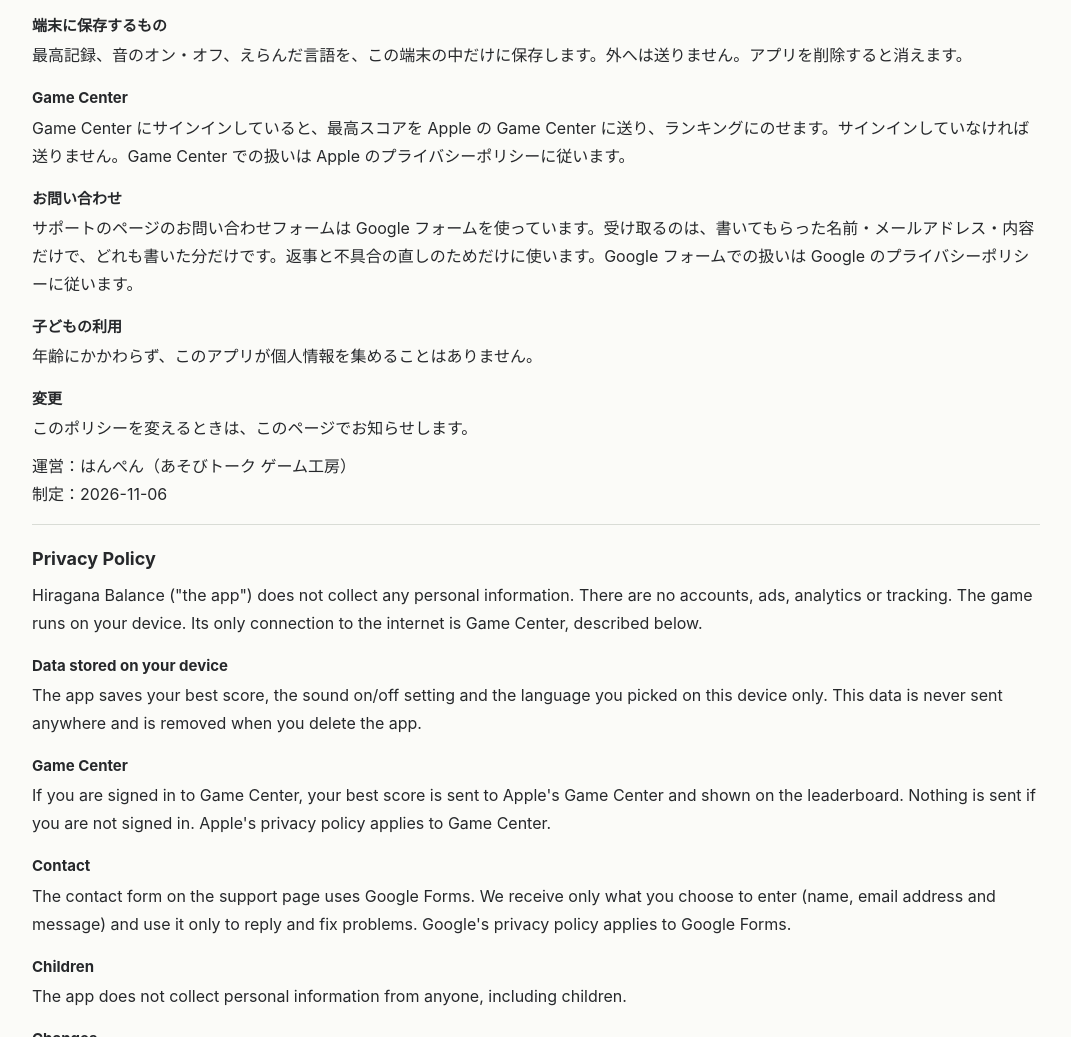
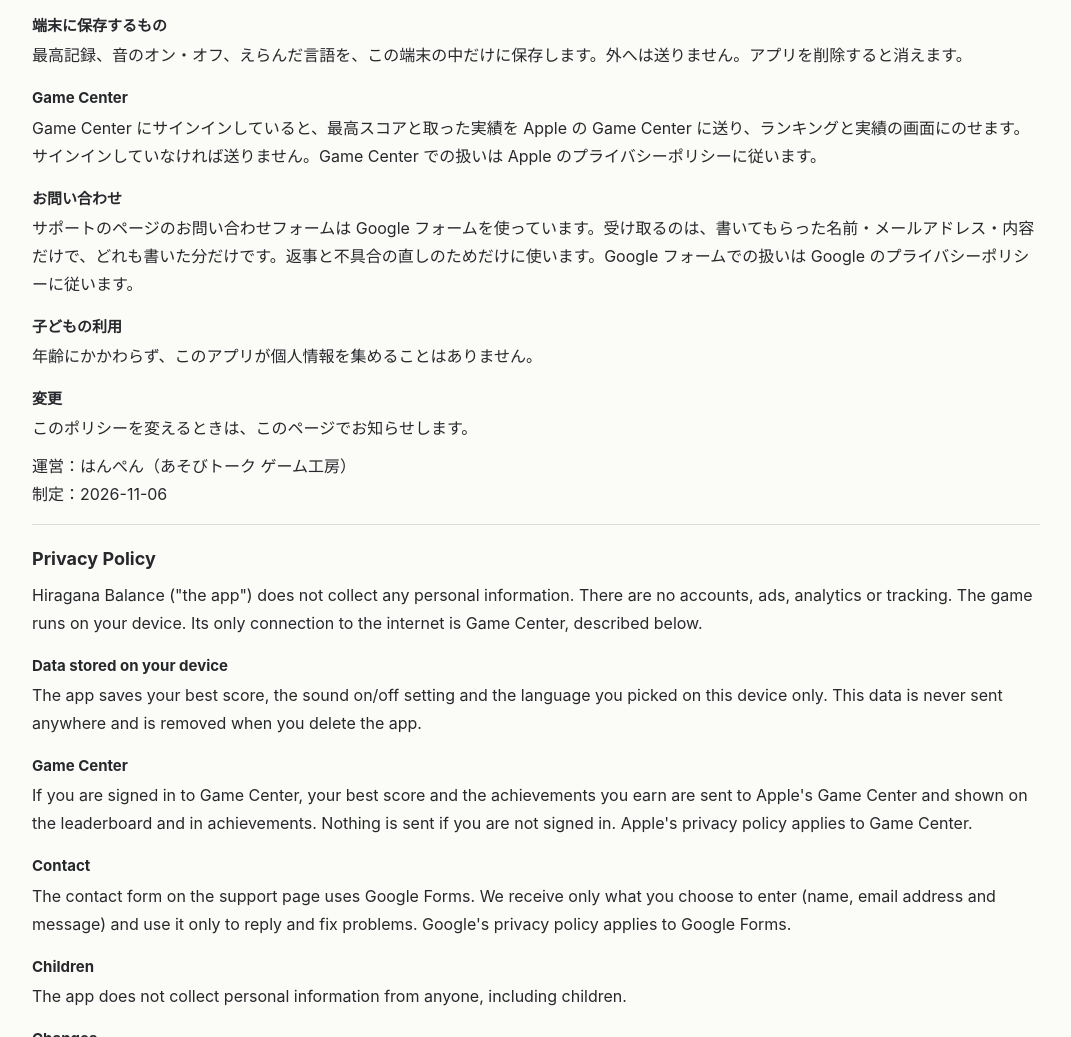
Before and after one commit to juice0402/ios-kobo, a plain HTML site: page docs/hiragana-balance/privacy.html in a window 1280 px wide. Shown: the part 248-1285 px from the top of the page, without its empty margins (104-1175 px from the left). Drawn offline with Linux system fonts and the light colour scheme.

Commit message:
ひらがなバランスの game.ref を実績入りのコミットに・プライバシーポリシーに Game Center の文（#45）
Co-Authored-By: Claude Opus 5.5 <noreply@anthropic.com>
Claude-Session: https://claude.ai/code/session_015wi4Gfozfp5hCsPyhMDYmf

```diff
--- a/apps/hiragana-balance/app.json
+++ b/apps/hiragana-balance/app.json
@@ -8,7 +8,7 @@
   },
   "game": {
     "repo": "juice0402/hiragana-balance",
-    "ref": "4f8c72247cb18f408ef488716cbd27f6def7825f",
+    "ref": "3e6e30e7c7f53597dfe073de7ea62fa36e0e31b6",
     "file": "index.html",
     "extra": ["skins/kobo"]
   },
--- a/docs/hiragana-balance/privacy.html
+++ b/docs/hiragana-balance/privacy.html
@@ -36,7 +36,7 @@ footer{margin-top:18px;font-size:13px;color:var(--sub)}
 <h3>端末に保存するもの</h3>
 <p>最高記録、音のオン・オフ、えらんだ言語を、この端末の中だけに保存します。外へは送りません。アプリを削除すると消えます。</p>
 <h3>Game Center</h3>
-<p>Game Center にサインインしていると、最高スコアを Apple の Game Center に送り、ランキングにのせます。サインインしていなければ送りません。Game Center での扱いは Apple のプライバシーポリシーに従います。</p>
+<p>Game Center にサインインしていると、最高スコアと取った実績を Apple の Game Center に送り、ランキングと実績の画面にのせます。サインインしていなければ送りません。Game Center での扱いは Apple のプライバシーポリシーに従います。</p>
 <h3>お問い合わせ</h3>
 <p>サポートのページのお問い合わせフォームは Google フォームを使っています。受け取るのは、書いてもらった名前・メールアドレス・内容だけで、どれも書いた分だけです。返事と不具合の直しのためだけに使います。Google フォームでの扱いは Google のプライバシーポリシーに従います。</p>
 <h3>子どもの利用</h3>
@@ -48,7 +48,7 @@ footer{margin-top:18px;font-size:13px;color:var(--sub)}
 <h3>Data stored on your device</h3>
 <p>The app saves your best score, the sound on/off setting and the language you picked on this device only. This data is never sent anywhere and is removed when you delete the app.</p>
 <h3>Game Center</h3>
-<p>If you are signed in to Game Center, your best score is sent to Apple's Game Center and shown on the leaderboard. Nothing is sent if you are not signed in. Apple's privacy policy applies to Game Center.</p>
+<p>If you are signed in to Game Center, your best score and the achievements you earn are sent to Apple's Game Center and shown on the leaderboard and in achievements. Nothing is sent if you are not signed in. Apple's privacy policy applies to Game Center.</p>
 <h3>Contact</h3>
 <p>The contact form on the support page uses Google Forms. We receive only what you choose to enter (name, email address and message) and use it only to reply and fix problems. Google's privacy policy applies to Google Forms.</p>
 <h3>Children</h3>
```
